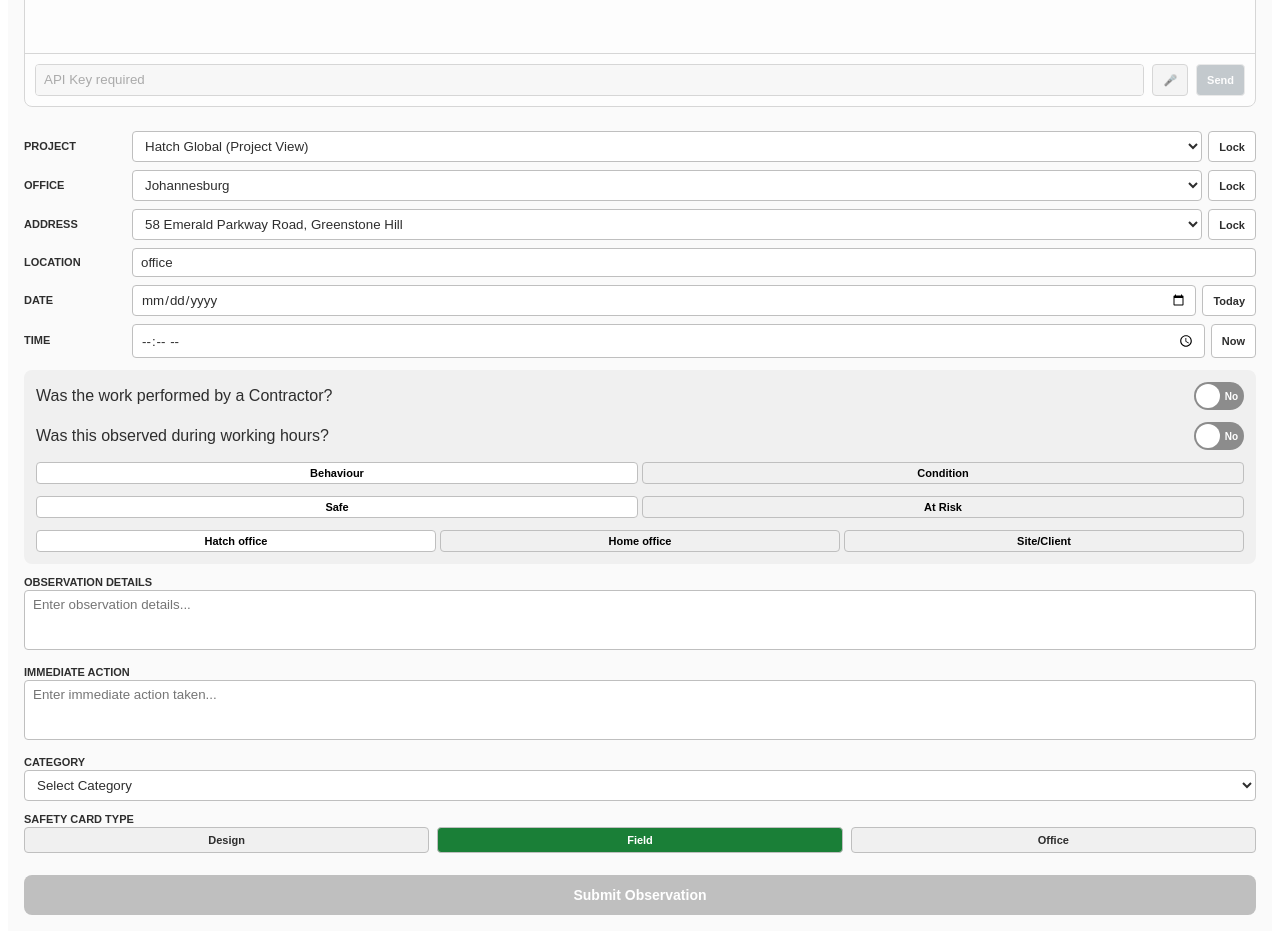
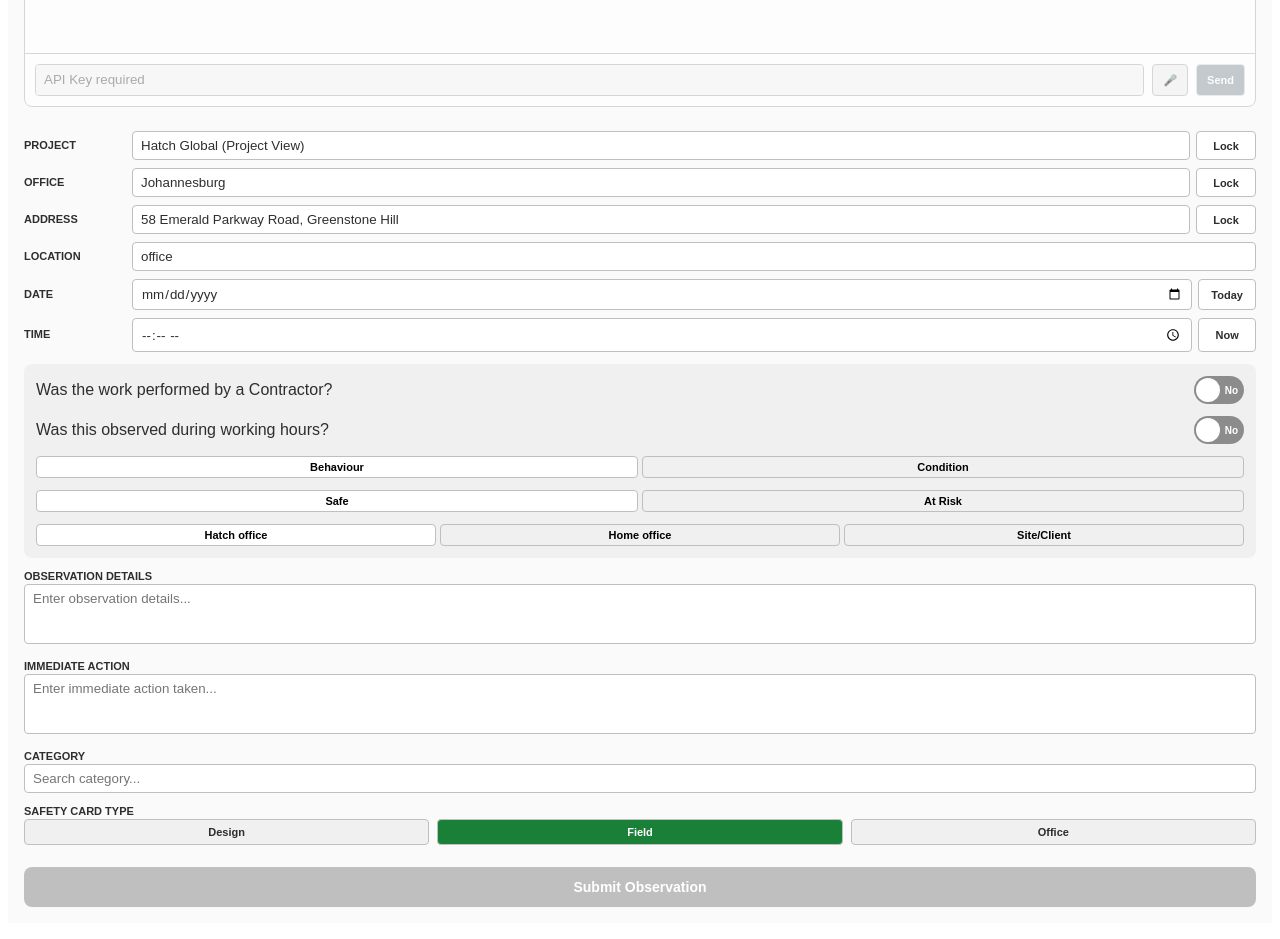
Before and after one commit to SCombrink/ROAM_Logger, a React (Vite) app: page / in a window 1280 px wide. Shown: the part 380-1319 px from the top of the page. Built offline with nearby package versions, Linux system fonts and the light colour scheme.

Commit message:
GUI updates.

```diff
--- a/src/App.tsx
+++ b/src/App.tsx
@@ -338,6 +338,7 @@
   const [status, setStatus] = useState("");
   const [isRecording, setIsRecording] = useState(false);
   const [recognition, setRecognition] = useState<SpeechRecognition | null>(null);
+  const silenceTimerRef = useRef<NodeJS.Timeout | null>(null);
 
   // Chat State
   const [messages, setMessages] = useState<Message[]>([]);
@@ -437,6 +438,12 @@
           .map((result: any) => result.transcript)
           .join('');
         setChatInput(prev => (prev.trim() + ' ' + transcript).trim());
+
+        // Reset silence timer on speech detection
+        if (silenceTimerRef.current) clearTimeout(silenceTimerRef.current);
+        silenceTimerRef.current = setTimeout(() => {
+          recognitionInstance.stop();
+        }, 3000);
       };
 
       recognitionInstance.onerror = (event: any) => {
@@ -658,11 +665,16 @@
       return;
     }
     if (isRecording) {
+      if (silenceTimerRef.current) clearTimeout(silenceTimerRef.current);
       recognition.stop();
     } else {
       try {
         recognition.start();
         setIsRecording(true);
+        // Initial silence timer
+        silenceTimerRef.current = setTimeout(() => {
+          recognition.stop();
+        }, 3000);
       } catch (err) {
         console.error("Failed to start recognition:", err);
       }
@@ -697,15 +709,15 @@
 
   const isFormValid = () => {
     return (
-      project !== "" &&
-      office !== "" &&
-      address !== "" &&
+      PROJECTS_LIST.includes(project) &&
+      CITIES_LIST.includes(office) &&
+      STREETS_LIST.includes(address) &&
+      CATEGORIES_LIST.includes(category) &&
       exactLoc.trim() !== "" &&
       date !== "" &&
       time !== "" &&
       details.trim() !== "" &&
-      action.trim() !== "" &&
-      category !== ""
+      action.trim() !== ""
     );
   };
 
@@ -731,12 +743,12 @@
     }
   };
 
-  const inputStyle = { width: "100%", padding: "6px 8px", border: `1px solid ${colors.border}`, borderRadius: "4px", backgroundColor: colors.input_bg, color: colors.input_text, fontFamily: "inherit", boxSizing: "border-box" as const };
-  const labelStyle = { fontSize: "11px", fontWeight: "bold", color: colors.text, marginBottom: "2px", display: "block" };
+  const inputStyle = { width: "100%", padding: "6px 8px", border: `1px solid ${colors.border}`, borderRadius: "4px", backgroundColor: colors.input_bg, color: colors.input_text, fontFamily: "inherit", boxSizing: "border-box" as const, userSelect: "text" as const };
+  const labelStyle = { fontSize: "11px", fontWeight: "bold", color: colors.text, marginBottom: "2px", display: "block", userSelect: "none" as const };
   const btnStyle = { padding: "6px 10px", border: `1px solid ${colors.border}`, borderRadius: "4px", backgroundColor: colors.input_bg, fontWeight: "bold", color: colors.text, fontSize: "11px", cursor: "pointer" };
 
   return (
-    <div style={{ backgroundColor: colors.bg, color: colors.text, fontFamily: "'Source Sans Pro', Arial, sans-serif", padding: "16px", minHeight: "100vh" }}>
+    <div style={{ backgroundColor: colors.bg, color: colors.text, fontFamily: "'Source Sans Pro', Arial, sans-serif", padding: "16px", minHeight: "100vh", userSelect: "none" }}>
       {/* Header */}
       <div style={{ display: "flex", justifyContent: "space-between", alignItems: "center", marginBottom: "16px" }}>
         <img src={hatchLogo} alt="HATCH" style={{ height: "28px" }} />
@@ -797,7 +809,7 @@
         </div>
         <div style={{ height: "200px", overflowY: "auto", padding: "10px", display: "flex", flexDirection: "column", gap: "8px" }}>
           {messages.map((msg, i) => (
-            <div key={i} style={{ alignSelf: msg.role === 'user' ? 'flex-end' : 'flex-start', backgroundColor: msg.role === 'user' ? colors.primary : colors.surface, color: msg.role === 'user' ? 'white' : colors.text, padding: "6px 10px", borderRadius: "8px", fontSize: "13px", maxWidth: "80%" }}>
+            <div key={i} style={{ alignSelf: msg.role === 'user' ? 'flex-end' : 'flex-start', backgroundColor: msg.role === 'user' ? colors.primary : colors.surface, color: msg.role === 'user' ? 'white' : colors.text, padding: "6px 10px", borderRadius: "8px", fontSize: "13px", maxWidth: "80%", userSelect: "text" }}>
               {msg.content}
             </div>
           ))}
@@ -843,41 +855,68 @@
         <div style={{ display: "grid", gridTemplateColumns: "100px 1fr", gap: "8px", alignItems: "center" }}>
           <label style={labelStyle}>PROJECT</label>
           <div style={{ display: "flex", gap: "6px" }}>
-            <select
-              value={isProjectLocked ? project : projectSearch || project}
-              onChange={e => {setProject(e.target.value); setProjectSearch(e.target.value); removeHighlight('project');}}
-              disabled={isProjectLocked}
-              style={{ ...inputStyle, backgroundColor: isProjectLocked ? "#E0E0E0" : (highlightedFields.has('project') ? colors.sage : colors.input_bg) }}
-            >
-              {PROJECTS_LIST.map(p => <option key={p} value={p}>{p}</option>)}
-            </select>
-            <button type="button" onClick={() => setIsProjectLocked(!isProjectLocked)} style={btnStyle}>{isProjectLocked ? "Unlock" : "Lock"}</button>
+            <div style={{ flex: 1, position: "relative" }}>
+              <input
+                list="projects-list"
+                value={project}
+                onChange={e => {setProject(e.target.value); removeHighlight('project');}}
+                disabled={isProjectLocked}
+                placeholder="Search project..."
+                style={{
+                  ...inputStyle,
+                  backgroundColor: isProjectLocked ? "#E0E0E0" : (highlightedFields.has('project') ? colors.sage : colors.input_bg),
+                  color: project && !PROJECTS_LIST.includes(project) ? "red" : colors.input_text
+                }}
+              />
+              <datalist id="projects-list">
+                {PROJECTS_LIST.map(p => <option key={p} value={p} />)}
+              </datalist>
+            </div>
+            <button type="button" onClick={() => setIsProjectLocked(!isProjectLocked)} style={{ ...btnStyle, width: "60px" }}>{isProjectLocked ? "Unlock" : "Lock"}</button>
           </div>
 
           <label style={labelStyle}>OFFICE</label>
           <div style={{ display: "flex", gap: "6px" }}>
-            <select
-              value={isOfficeLocked ? office : officeSearch || office}
-              onChange={e => {setOffice(e.target.value); setOfficeSearch(e.target.value); removeHighlight('office');}}
-              disabled={isOfficeLocked}
-              style={{ ...inputStyle, backgroundColor: isOfficeLocked ? "#E0E0E0" : (highlightedFields.has('office') ? colors.sage : colors.input_bg) }}
-            >
-              {CITIES_LIST.map(c => <option key={c} value={c}>{c}</option>)}
-            </select>
-            <button type="button" onClick={() => setIsOfficeLocked(!isOfficeLocked)} style={btnStyle}>{isOfficeLocked ? "Unlock" : "Lock"}</button>
+            <div style={{ flex: 1, position: "relative" }}>
+              <input
+                list="cities-list"
+                value={office}
+                onChange={e => {setOffice(e.target.value); removeHighlight('office');}}
+                disabled={isOfficeLocked}
+                placeholder="Search office..."
+                style={{
+                  ...inputStyle,
+                  backgroundColor: isOfficeLocked ? "#E0E0E0" : (highlightedFields.has('office') ? colors.sage : colors.input_bg),
+                  color: office && !CITIES_LIST.includes(office) ? "red" : colors.input_text
+                }}
+              />
+              <datalist id="cities-list">
+                {CITIES_LIST.map(c => <option key={c} value={c} />)}
+              </datalist>
+            </div>
+            <button type="button" onClick={() => setIsOfficeLocked(!isOfficeLocked)} style={{ ...btnStyle, width: "60px" }}>{isOfficeLocked ? "Unlock" : "Lock"}</button>
           </div>
 
           <label style={labelStyle}>ADDRESS</label>
           <div style={{ display: "flex", gap: "6px" }}>
-            <select
-              value={isAddressLocked ? address : addressSearch || address}
-              onChange={e => {setAddress(e.target.value); setAddressSearch(e.target.value); removeHighlight('address');}}
-              disabled={isAddressLocked}
-              style={{ ...inputStyle, backgroundColor: isAddressLocked ? "#E0E0E0" : (highlightedFields.has('address') ? colors.sage : colors.input_bg) }}
-            >
-              {STREETS_LIST.map(s => <option key={s} value={s}>{s}</option>)}
-            </select>
-            <button type="button" onClick={() => setIsAddressLocked(!isAddressLocked)} style={btnStyle}>{isAddressLocked ? "Unlock" : "Lock"}</button>
+            <div style={{ flex: 1, position: "relative" }}>
+              <input
+                list="streets-list"
+                value={address}
+                onChange={e => {setAddress(e.target.value); removeHighlight('address');}}
+                disabled={isAddressLocked}
+                placeholder="Search address..."
+                style={{
+                  ...inputStyle,
+                  backgroundColor: isAddressLocked ? "#E0E0E0" : (highlightedFields.has('address') ? colors.sage : colors.input_bg),
+                  color: address && !STREETS_LIST.includes(address) ? "red" : colors.input_text
+                }}
+              />
+              <datalist id="streets-list">
+                {STREETS_LIST.map(s => <option key={s} value={s} />)}
+              </datalist>
+            </div>
+            <button type="button" onClick={() => setIsAddressLocked(!isAddressLocked)} style={{ ...btnStyle, width: "60px" }}>{isAddressLocked ? "Unlock" : "Lock"}</button>
           </div>
 
           <label style={labelStyle}>LOCATION</label>
@@ -886,13 +925,13 @@
           <label style={labelStyle}>DATE</label>
           <div style={{ display: "flex", gap: "6px" }}>
             <input type="date" value={date} onChange={e => {setDate(e.target.value); removeHighlight('date');}} style={{...inputStyle, backgroundColor: highlightedFields.has('date') ? colors.sage : colors.input_bg}} />
-            <button type="button" onClick={handleSetToday} style={btnStyle}>Today</button>
+            <button type="button" onClick={handleSetToday} style={{ ...btnStyle, width: "60px" }}>Today</button>
           </div>
 
           <label style={labelStyle}>TIME</label>
           <div style={{ display: "flex", gap: "6px" }}>
             <input type="time" value={time} onChange={e => {setTime(e.target.value); removeHighlight('time');}} style={{...inputStyle, backgroundColor: highlightedFields.has('time') ? colors.sage : colors.input_bg}} />
-            <button type="button" onClick={handleSetNow} style={btnStyle} tabIndex={1}>Now</button>
+            <button type="button" onClick={handleSetNow} style={{ ...btnStyle, width: "60px" }} tabIndex={1}>Now</button>
           </div>
         </div>
 
@@ -944,14 +983,20 @@
 
         <div>
           <label style={labelStyle}>CATEGORY</label>
-          <select
+          <input
+            list="categories-list"
             value={category}
             onChange={e => {setCategory(e.target.value); removeHighlight('category');}}
-            style={{...inputStyle, backgroundColor: highlightedFields.has('category') ? colors.sage : colors.input_bg}}
-          >
-            <option value="">Select Category</option>
-            {CATEGORIES_LIST.map(cat => <option key={cat} value={cat}>{cat}</option>)}
-          </select>
+            placeholder="Search category..."
+            style={{
+              ...inputStyle,
+              backgroundColor: highlightedFields.has('category') ? colors.sage : colors.input_bg,
+              color: category && !CATEGORIES_LIST.includes(category) ? "red" : colors.input_text
+            }}
+          />
+          <datalist id="categories-list">
+            {CATEGORIES_LIST.map(cat => <option key={cat} value={cat} />)}
+          </datalist>
         </div>
 
         <div>
```
Also changed, not shown: 2 other files (tests, documents, lock files or other folders).
